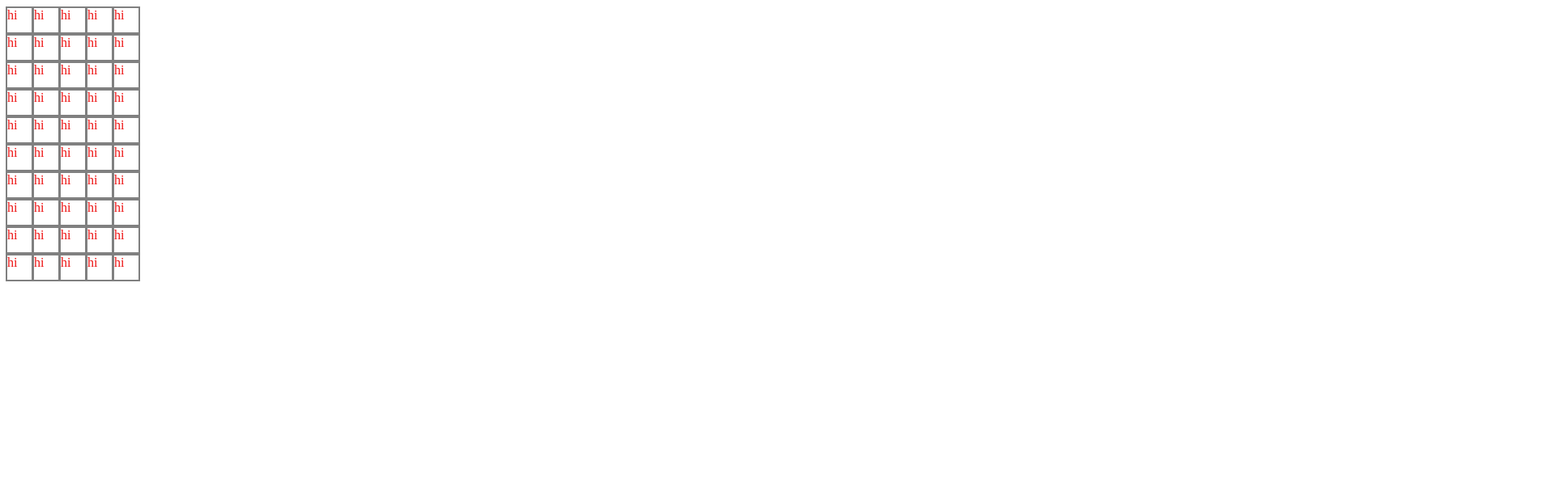
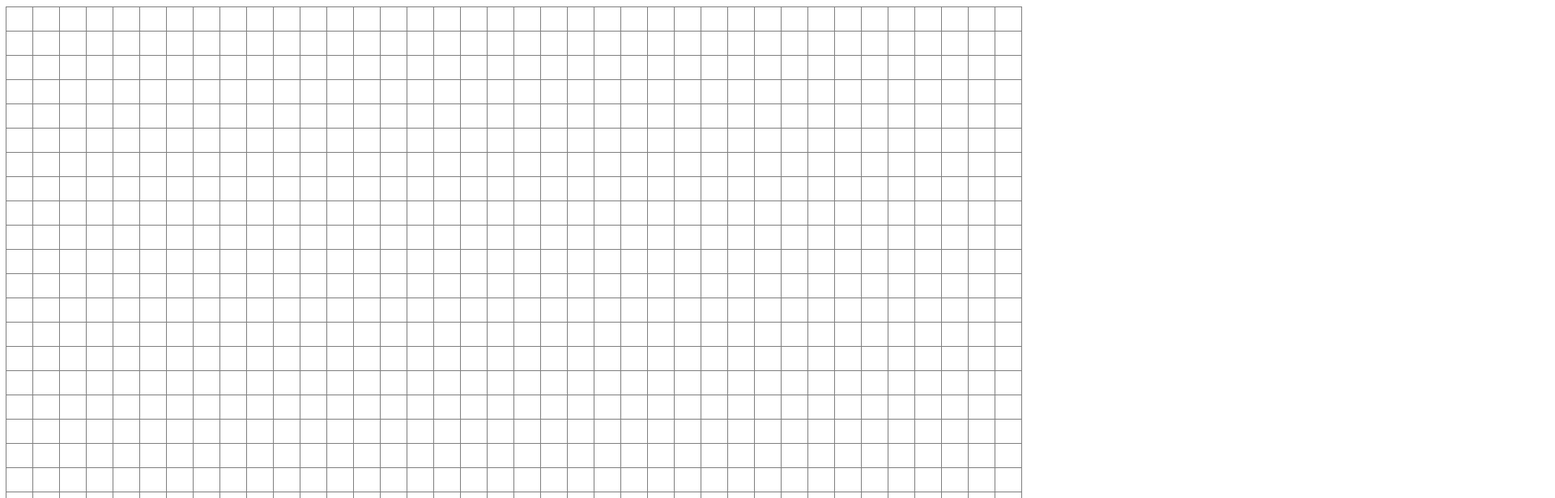
Before and after one commit to ace-jc/Grid-Test, a React (Create React App) app: page / in a window 1280 px wide. Shown: the top 616 px of the page at 81% size, 1920 px wide, since content can reach past the window. Built offline with nearby package versions, Linux system fonts and the light colour scheme.

Commit message:
updated grid to resize and removed letters

```diff
--- a/src/App.js
+++ b/src/App.js
@@ -4,13 +4,15 @@ import './App.css';
 import GridArray from './GridArray.js'
 
 
-
 class App extends React.Component{
   constructor(props) {
   	super(props)
     this.state = {
+      width: window.innerWidth,
+      height: window.innerHeight,
   		hover: false,
   	};
+    this.updateWindowDimensions = this.updateWindowDimensions.bind(this);
   }
 
   render() {
@@ -18,8 +20,23 @@ class App extends React.Component{
        <GridArray
          onMouseEnter = {() => this.onMouseEnter()}
          onMouseLeave = {() => this.onMouseLeave()}
+         width = {this.state.width}
+         height = {this.state.height}
        />
  	  );
+  }
+
+  componentDidMount() {
+  this.updateWindowDimensions();
+    window.addEventListener('resize', this.updateWindowDimensions);
+  }
+
+  componentWillUnmount() {
+    window.removeEventListener('resize', this.updateWindowDimensions);
+  }
+
+  updateWindowDimensions() {
+    this.setState({ width: window.innerWidth, height: window.innerHeight });
   }
 }
 
--- a/src/GridArray.js
+++ b/src/GridArray.js
@@ -6,13 +6,18 @@ import IndividualSquare from './IndividualSquare'
 class GridArray extends React.Component{
   constructor(props) {
   	super(props)
+    this.state = {
+      width: this.props.width,
+      height: this.props.height,
+  		hover: false,
+  	};
   }
 
   renderIndividualSquare(j) {
     return (
       <IndividualSquare
         className = "individual-square"
-        value = {"hi"}
+        // value = {"hi"}
         onMouseEnter = {() => this.onMouseEnter()}
         onMouseLeave = {() => this.onMouseLeave()}
         key={j}
@@ -21,16 +26,24 @@ class GridArray extends React.Component{
   }
 
   renderEntireCol(col, i) {
+    let styles = {
+    margin: '0px',
+    width: this.state.width + '250px',
+    height: '30px',
+  };
     return (
-      <div className="grid-row" key={i}>
+      <div className="grid-row" style={styles} key={i}>
         {col}
       </div>
     );
   }
 
   render() {
-    var numberOfRows = 10;
-    var numberOfCols = 5;
+    console.log("this.state.width / 10: " + Math.floor(this.state.width / 30))
+    console.log("resize width: " + this.props.width)
+    console.log("resize height: " + this.props.height)
+    var numberOfRows = Math.floor(this.state.height / 30) - 1;
+    var numberOfCols = Math.floor(this.state.width / 32) - 2;
     var row = [];
     for(var i=0; i<numberOfRows; i++){
       var col = [];
--- a/src/IndividualSquare.js
+++ b/src/IndividualSquare.js
@@ -14,9 +14,9 @@ class IndividualSquare extends React.Component {
   defaultStyle(){
     var cellStyles = {
       backgroundColor: 'white',
-      width: '30px',
-      height: '30px',
-      border: "2px solid gray",
+      width: '32px',
+      height: '32px',
+      border: "1px solid gray",
       display: 'inline-block',
       margin: '0',
       marginLeft: '-1px',
@@ -29,21 +29,23 @@ class IndividualSquare extends React.Component {
   mouseToggle(){
     console.log("mounseToggle in IndividualSquare: " + this.state.hovering);
     var linkStyle;
-    var buttonText;
+    // var buttonText;
     if (this.state.hovering) {
       var cellStyles = this.defaultStyle()
       cellStyles.backgroundColor = 'black'
+      cellStyles.color = '#fff'
       linkStyle = cellStyles
-      buttonText = "hi"
+      // buttonText = "hi"
     } else {
       var cellStyles = this.defaultStyle()
       cellStyles.backgroundColor = 'white'
+      cellStyles.color = '#ed1212'
       linkStyle = cellStyles
-      buttonText = "hi"
+      // buttonText = "hi"
     }
     this.setState({
       hovering: !this.state.hovering,
-      text: buttonText,
+      // text: buttonText,
       updatedStyle: linkStyle
     });
   }
```
